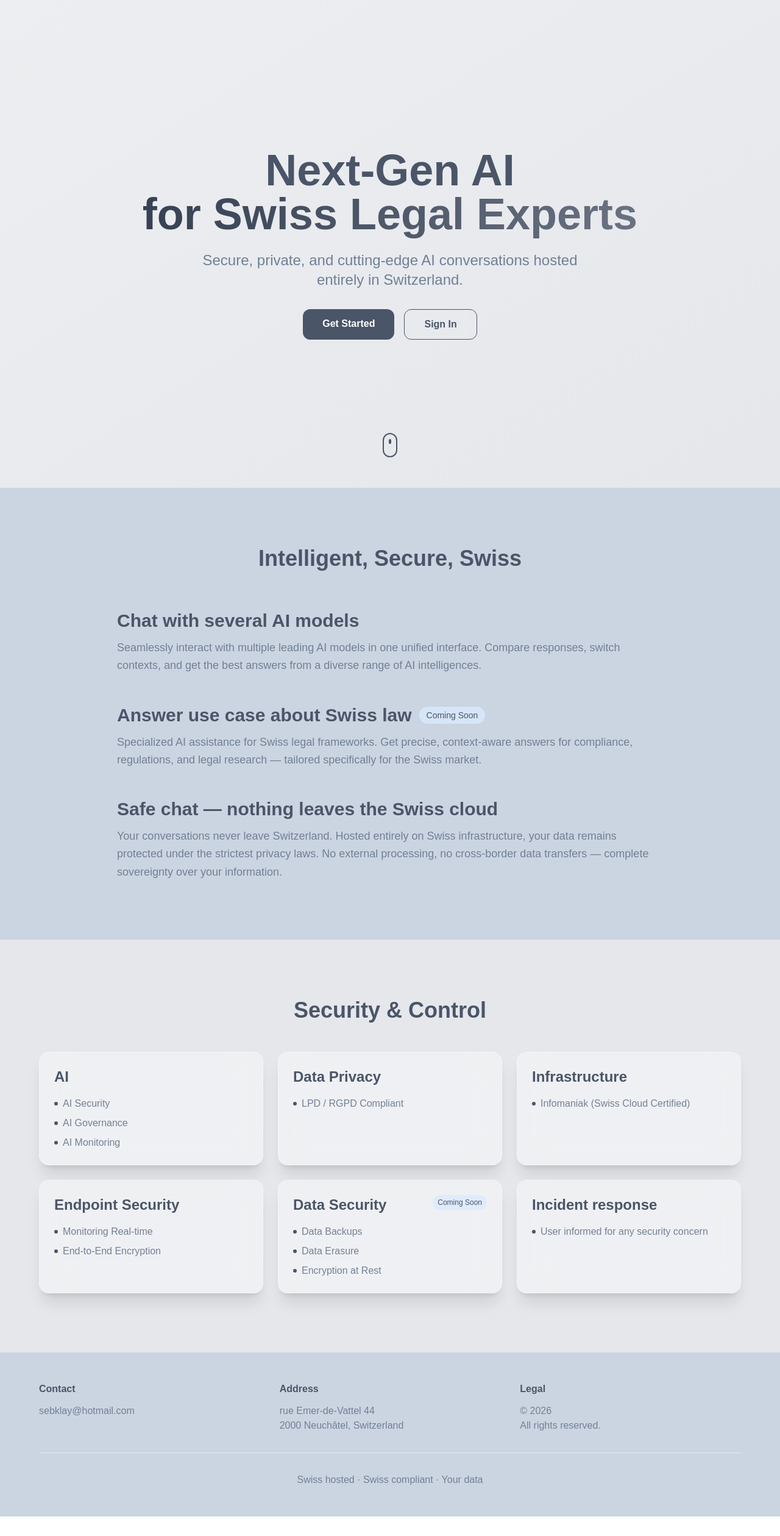
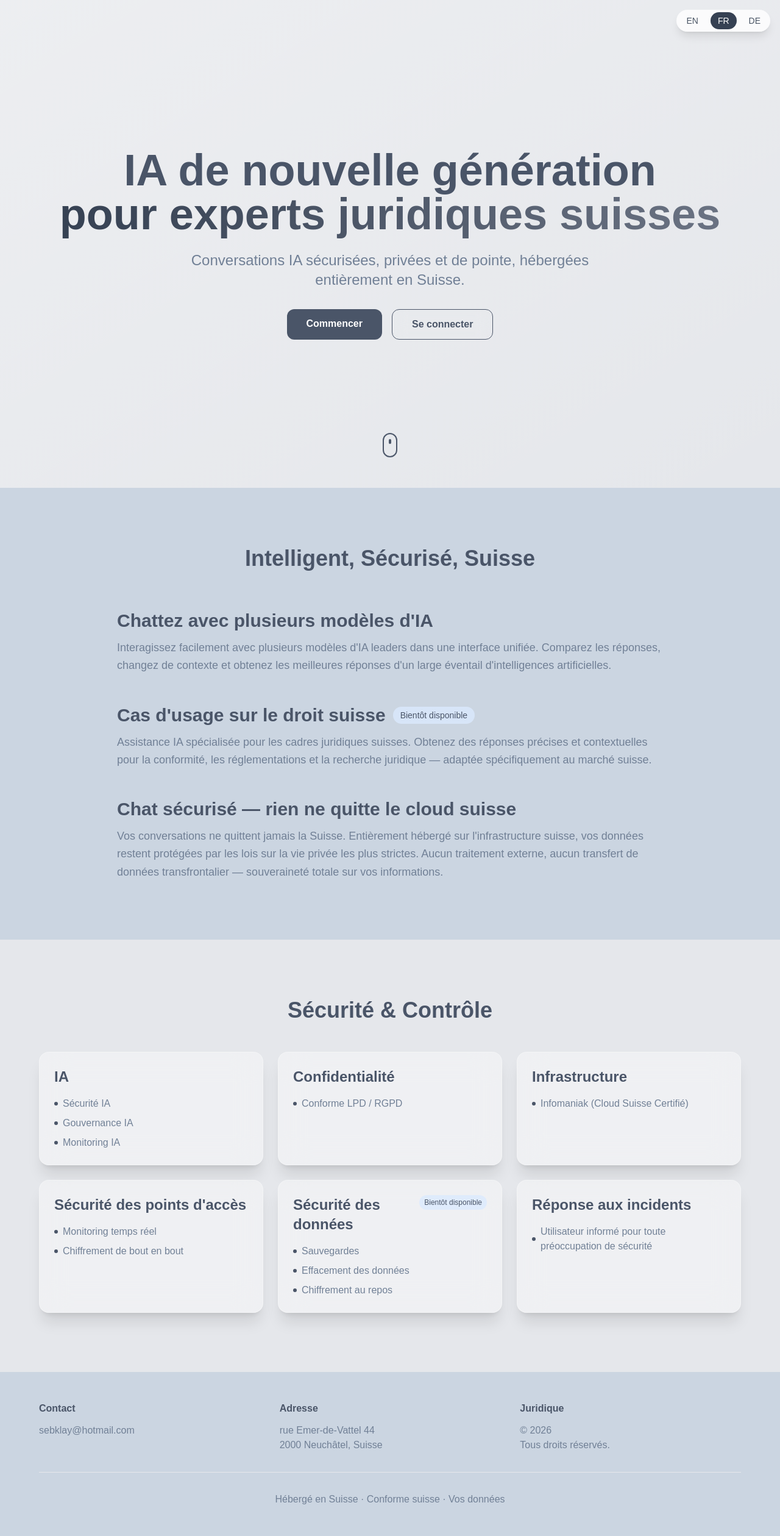
Before and after one commit to Seb-klay/a-lex-presentation, a Next.js app: page / in a window 1280 px wide. Shown: the whole page at 61% size. Before the commit the page ends 2487 px from the top, so only its background shows below. Built offline with nearby package versions, Linux system fonts and the light colour scheme.

Commit message:
updated in 3 languages

```diff
--- a/app/page.tsx
+++ b/app/page.tsx
@@ -1,10 +1,207 @@
 "use client";
 
-import { useEffect, useRef } from "react";
+import { useEffect, useRef, useState } from "react";
 import Link from "next/link";
 
+// Translations
+const translations = {
+  fr: {
+    hero: {
+      title1: "IA de nouvelle génération",
+      title2: "pour experts juridiques suisses",
+      description: "Conversations IA sécurisées, privées et de pointe, hébergées entièrement en Suisse.",
+      getStarted: "Commencer",
+      login: "Se connecter"
+    },
+    quickIntro: {
+      title: "Intelligent, Sécurisé, Suisse",
+      feature1: {
+        title: "Chattez avec plusieurs modèles d'IA",
+        description: "Interagissez facilement avec plusieurs modèles d'IA leaders dans une interface unifiée. Comparez les réponses, changez de contexte et obtenez les meilleures réponses d'un large éventail d'intelligences artificielles."
+      },
+      feature2: {
+        title: "Cas d'usage sur le droit suisse",
+        description: "Assistance IA spécialisée pour les cadres juridiques suisses. Obtenez des réponses précises et contextuelles pour la conformité, les réglementations et la recherche juridique — adaptée spécifiquement au marché suisse.",
+        badge: "Bientôt disponible"
+      },
+      feature3: {
+        title: "Chat sécurisé — rien ne quitte le cloud suisse",
+        description: "Vos conversations ne quittent jamais la Suisse. Entièrement hébergé sur l'infrastructure suisse, vos données restent protégées par les lois sur la vie privée les plus strictes. Aucun traitement externe, aucun transfert de données transfrontalier — souveraineté totale sur vos informations."
+      }
+    },
+    features: {
+      title: "Sécurité & Contrôle",
+      ai: {
+        title: "IA",
+        items: ["Sécurité IA", "Gouvernance IA", "Monitoring IA"]
+      },
+      dataPrivacy: {
+        title: "Confidentialité",
+        items: ["Conforme LPD / RGPD"]
+      },
+      infrastructure: {
+        title: "Infrastructure",
+        items: ["Infomaniak (Cloud Suisse Certifié)"]
+      },
+      endpointSecurity: {
+        title: "Sécurité des points d'accès",
+        items: ["Monitoring temps réel", "Chiffrement de bout en bout"]
+      },
+      dataSecurity: {
+        title: "Sécurité des données",
+        items: ["Sauvegardes", "Effacement des données", "Chiffrement au repos"],
+        badge: "Bientôt disponible"
+      },
+      incidentResponse: {
+        title: "Réponse aux incidents",
+        items: ["Utilisateur informé pour toute préoccupation de sécurité"]
+      }
+    },
+    footer: {
+      contact: "Contact",
+      email: "sebklay@hotmail.com",
+      address: "Adresse",
+      addressLine1: "rue Emer-de-Vattel 44",
+      addressLine2: "2000 Neuchâtel, Suisse",
+      legal: "Juridique",
+      rights: "Tous droits réservés.",
+      swissLine: "Hébergé en Suisse · Conforme suisse · Vos données"
+    }
+  },
+  en: {
+    hero: {
+      title1: "Next-Gen AI",
+      title2: "for Swiss Legal Experts",
+      description: "Secure, private, and cutting-edge AI conversations hosted entirely in Switzerland.",
+      getStarted: "Get Started",
+      login: "Log in"
+    },
+    quickIntro: {
+      title: "Intelligent, Secure, Swiss",
+      feature1: {
+        title: "Chat with several AI models",
+        description: "Seamlessly interact with multiple leading AI models in one unified interface. Compare responses, switch contexts, and get the best answers from a diverse range of AI intelligences."
+      },
+      feature2: {
+        title: "Answer use case about Swiss law",
+        description: "Specialized AI assistance for Swiss legal frameworks. Get precise, context-aware answers for compliance, regulations, and legal research — tailored specifically for the Swiss market.",
+        badge: "Coming Soon"
+      },
+      feature3: {
+        title: "Safe chat — nothing leaves the Swiss cloud",
+        description: "Your conversations never leave Switzerland. Hosted entirely on Swiss infrastructure, your data remains protected under the strictest privacy laws. No external processing, no cross-border data transfers — complete sovereignty over your information."
+      }
+    },
+    features: {
+      title: "Security & Control",
+      ai: {
+        title: "AI",
+        items: ["AI Security", "AI Governance", "AI Monitoring"]
+      },
+      dataPrivacy: {
+        title: "Data Privacy",
+        items: ["LPD / RGPD Compliant"]
+      },
+      infrastructure: {
+        title: "Infrastructure",
+        items: ["Infomaniak (Swiss Cloud Certified)"]
+      },
+      endpointSecurity: {
+        title: "Endpoint Security",
+        items: ["Monitoring Real-time", "End-to-End Encryption"]
+      },
+      dataSecurity: {
+        title: "Data Security",
+        items: ["Data Backups", "Data Erasure", "Encryption at Rest"],
+        badge: "Coming Soon"
+      },
+      incidentResponse: {
+        title: "Incident response",
+        items: ["User informed for any security concern"]
+      }
+    },
+    footer: {
+      contact: "Contact",
+      email: "sebklay@hotmail.com",
+      address: "Address",
+      addressLine1: "rue Emer-de-Vattel 44",
+      addressLine2: "2000 Neuchâtel, Switzerland",
+      legal: "Legal",
+      rights: "All rights reserved.",
+      swissLine: "Swiss hosted · Swiss compliant · Your data"
+    }
+  },
+  de: {
+    hero: {
+      title1: "Next-Gen KI",
+      title2: "für Schweizer Rechtsexperten",
+      description: "Sichere, private und hochmoderne KI-Gespräche, vollständig in der Schweiz gehostet.",
+      getStarted: "Loslegen",
+      login: "Anmelden"
+    },
+    quickIntro: {
+      title: "Intelligent, Sicher, Schweizerisch",
+      feature1: {
+        title: "Chatten Sie mit mehreren KI-Modellen",
+        description: "Interagieren Sie nahtlos mit mehreren führenden KI-Modellen in einer einheitlichen Oberfläche. Vergleichen Sie Antworten, wechseln Sie Kontexte und erhalten Sie die besten Antworten von einer vielfältigen Palette von KI-Intelligenzen."
+      },
+      feature2: {
+        title: "Anwendungsfall für Schweizer Recht",
+        description: "Spezialisierte KI-Unterstützung für schweizerische Rechtsrahmen. Erhalten Sie präzise, kontextbewusste Antworten für Compliance, Vorschriften und Rechtsrecherche — speziell auf den Schweizer Markt zugeschnitten.",
+        badge: "Demnächst verfügbar"
+      },
+      feature3: {
+        title: "Sicherer Chat — nichts verlässt die Schweizer Cloud",
+        description: "Ihre Gespräche verlassen nie die Schweiz. Vollständig auf Schweizer Infrastruktur gehostet, bleiben Ihre Daten nach den strengsten Datenschutzgesetzen geschützt. Keine externe Verarbeitung, keine grenzüberschreitenden Datenübertragungen — vollständige Souveränität über Ihre Informationen."
+      }
+    },
+    features: {
+      title: "Sicherheit & Kontrolle",
+      ai: {
+        title: "KI",
+        items: ["KI-Sicherheit", "KI-Governance", "KI-Überwachung"]
+      },
+      dataPrivacy: {
+        title: "Datenschutz",
+        items: ["DSGVO / BÜNDNIS Konform"]
+      },
+      infrastructure: {
+        title: "Infrastruktur",
+        items: ["Infomaniak (Schweizer Cloud zertifiziert)"]
+      },
+      endpointSecurity: {
+        title: "Endpunktsicherheit",
+        items: ["Echtzeit-Überwachung", "Ende-zu-Ende-Verschlüsselung"]
+      },
+      dataSecurity: {
+        title: "Datensicherheit",
+        items: ["Datensicherungen", "Datenlöschung", "Verschlüsselung im Ruhezustand"],
+        badge: "Demnächst verfügbar"
+      },
+      incidentResponse: {
+        title: "Vorfallreaktion",
+        items: ["Benutzer wird bei Sicherheitsbedenken informiert"]
+      }
+    },
+    footer: {
+      contact: "Kontakt",
+      email: "sebklay@hotmail.com",
+      address: "Adresse",
+      addressLine1: "rue Emer-de-Vattel 44",
+      addressLine2: "2000 Neuchâtel, Schweiz",
+      legal: "Rechtliches",
+      rights: "Alle Rechte vorbehalten.",
+      swissLine: "Schweizer gehostet · Schweizer konform · Ihre Daten"
+    }
+  }
+};
+
+type Language =  "fr" | "en" | "de";
+
 export default function Home() {
+  const [language, setLanguage] = useState<Language>("fr");
   const observerRef = useRef<IntersectionObserver | null>(null);
+  const t = translations[language];
 
   useEffect(() => {
     observerRef.current = new IntersectionObserver(
@@ -25,10 +222,48 @@ export default function Home() {
       elements.forEach((el) => observerRef.current?.unobserve(el));
       observerRef.current?.disconnect();
     };
-  }, []);
+  }, [language]); // Re-run when language changes to re-animate
+
+  const changeLanguage = (lang: Language) => {
+    setLanguage(lang);
+  };
 
   return (
     <div className="min-h-screen" style={{ backgroundColor: "#e5e7eb" }}>
+      {/* Language Switcher */}
+      <div className="fixed top-4 right-4 z-50 flex gap-2 bg-white/80 backdrop-blur-md rounded-full p-1 shadow-lg">
+        <button
+          onClick={() => changeLanguage("en")}
+          className={`px-3 py-1 rounded-full text-sm font-medium transition-all duration-200 ${
+            language === "en"
+              ? "bg-gray-700 text-white"
+              : "text-gray-600 hover:bg-gray-200"
+          }`}
+        >
+          EN
+        </button>
+        <button
+          onClick={() => changeLanguage("fr")}
+          className={`px-3 py-1 rounded-full text-sm font-medium transition-all duration-200 ${
+            language === "fr"
+              ? "bg-gray-700 text-white"
+              : "text-gray-600 hover:bg-gray-200"
+          }`}
+        >
+          FR
+        </button>
+        <button
+          onClick={() => changeLanguage("de")}
+          className={`px-3 py-1 rounded-full text-sm font-medium transition-all duration-200 ${
+            language === "de"
+              ? "bg-gray-700 text-white"
+              : "text-gray-600 hover:bg-gray-200"
+          }`}
+        >
+          DE
+        </button>
+      </div>
+
       {/* Hero Section */}
       <section className="relative min-h-screen flex items-center justify-center overflow-hidden px-4">
         <div className="absolute inset-0 bg-linear-to-br from-white/30 to-transparent pointer-events-none" />
@@ -37,17 +272,16 @@ export default function Home() {
             className="text-5xl md:text-7xl font-bold mb-6"
             style={{ color: "#4a5568" }}
           >
-            Next-Gen AI <br />
+            {t.hero.title1} <br />
             <span className="bg-clip-text text-transparent bg-linear-to-r from-gray-700 to-gray-500">
-              for Swiss Legal Experts
+              {t.hero.title2}
             </span>
           </h1>
           <p
             className="text-xl md:text-2xl mb-8 max-w-2xl mx-auto"
             style={{ color: "#718096" }}
           >
-            Secure, private, and cutting-edge AI conversations hosted entirely
-            in Switzerland.
+            {t.hero.description}
           </p>
           <div className="flex flex-col sm:flex-row gap-4 justify-center">
             <Link
@@ -55,14 +289,14 @@ export default function Home() {
               className="px-8 py-3 rounded-xl font-semibold transition-all duration-300 hover:scale-105"
               style={{ backgroundColor: "#4a5568", color: "white" }}
             >
-              Get Started
+              {t.hero.getStarted}
             </Link>
             <Link
-              href="https://chat.a-lex.app/signin"
+              href="https://chat.a-lex.app/login"
               className="px-8 py-3 rounded-xl font-semibold transition-all duration-300 backdrop-blur-md border hover:bg-white/20"
               style={{ borderColor: "#4a5568", color: "#4a5568" }}
             >
-              Sign In
+              {t.hero.login}
             </Link>
           </div>
         </div>
@@ -79,24 +313,24 @@ export default function Home() {
         </div>
       </section>
 
-      {/* Quick Intro Section - Progressive List Layout */}
+      {/* Quick Intro Section */}
       <section className="py-24 px-4" style={{ backgroundColor: "#cbd5e1" }}>
         <div className="max-w-4xl mx-auto">
           <h2
             className="text-3xl md:text-4xl font-bold text-center mb-16 animate-on-scroll"
             style={{ color: "#4a5568" }}
           >
-            Intelligent, Secure, Swiss
+            {t.quickIntro.title}
           </h2>
           <div className="space-y-12">
-            {/* Item 1 - Multi-Model AI Chat */}
+            {/* Item 1 */}
             <div>
               <div className="overflow-hidden">
                 <h3
                   className="text-2xl md:text-3xl font-bold mb-3 animate-on-scroll"
                   style={{ color: "#4a5568" }}
                 >
-                  Chat with several AI models
+                  {t.quickIntro.feature1.title}
                 </h3>
               </div>
               <div className="overflow-hidden">
@@ -104,21 +338,19 @@ export default function Home() {
                   className="text-lg leading-relaxed animate-on-scroll"
                   style={{ color: "#718096" }}
                 >
-                  Seamlessly interact with multiple leading AI models in one
-                  unified interface. Compare responses, switch contexts, and get
-                  the best answers from a diverse range of AI intelligences.
+                  {t.quickIntro.feature1.description}
                 </p>
               </div>
             </div>
 
-            {/* Item 2 - Swiss Law Assistant */}
+            {/* Item 2 */}
             <div>
               <div className="overflow-hidden">
                 <h3
                   className="text-2xl md:text-3xl font-bold mb-3 flex items-center gap-3 flex-wrap animate-on-scroll"
                   style={{ color: "#4a5568" }}
                 >
-                  Answer use case about Swiss law
+                  {t.quickIntro.feature2.title}
                   <span
                     className="text-sm px-3 py-1 rounded-full font-medium"
                     style={{
@@ -126,7 +358,7 @@ export default function Home() {
                       color: "#4a5568",
                     }}
                   >
-                    Coming Soon
+                    {t.quickIntro.feature2.badge}
                   </span>
                 </h3>
               </div>
@@ -135,22 +367,19 @@ export default function Home() {
                   className="text-lg leading-relaxed animate-on-scroll"
                   style={{ color: "#718096" }}
                 >
-                  Specialized AI assistance for Swiss legal frameworks. Get
-                  precise, context-aware answers for compliance, regulations,
-                  and legal research — tailored specifically for the Swiss
-                  market.
+                  {t.quickIntro.feature2.description}
                 </p>
               </div>
             </div>
 
-            {/* Item 3 - Safe Chat */}
+            {/* Item 3 */}
             <div>
               <div className="overflow-hidden">
                 <h3
                   className="text-2xl md:text-3xl font-bold mb-3 animate-on-scroll"
                   style={{ color: "#4a5568" }}
                 >
-                  Safe chat — nothing leaves the Swiss cloud
+                  {t.quickIntro.feature3.title}
                 </h3>
               </div>
               <div className="overflow-hidden">
@@ -158,11 +387,7 @@ export default function Home() {
                   className="text-lg leading-relaxed animate-on-scroll"
                   style={{ color: "#718096" }}
                 >
-                  Your conversations never leave Switzerland. Hosted entirely on
-                  Swiss infrastructure, your data remains protected under the
-                  strictest privacy laws. No external processing, no
-                  cross-border data transfers — complete sovereignty over your
-                  information.
+                  {t.quickIntro.feature3.description}
                 </p>
               </div>
             </div>
@@ -177,44 +402,38 @@ export default function Home() {
             className="text-3xl md:text-4xl font-bold text-center mb-12 animate-on-scroll"
             style={{ color: "#4a5568" }}
           >
-            Security & Control
+            {t.features.title}
           </h2>
           <div className="grid md:grid-cols-2 lg:grid-cols-3 gap-6">
-            {/* AI */}
             <FeatureCard
-              title="AI"
-              items={["AI Security", "AI Governance", "AI Monitoring"]}
+              title={t.features.ai.title}
+              items={t.features.ai.items}
               delay={0}
             />
-            {/* Data Privacy */}
             <FeatureCard
-              title="Data Privacy"
-              items={["LPD / RGPD Compliant"]}
+              title={t.features.dataPrivacy.title}
+              items={t.features.dataPrivacy.items}
               delay={1}
             />
-            {/* Infrastructure */}
             <FeatureCard
-              title="Infrastructure"
-              items={["Infomaniak (Swiss Cloud Certified)"]}
+              title={t.features.infrastructure.title}
+              items={t.features.infrastructure.items}
               delay={2}
             />
-            {/* Endpoint Security */}
             <FeatureCard
-              title="Endpoint Security"
-              items={["Monitoring Real-time", "End-to-End Encryption"]}
+              title={t.features.endpointSecurity.title}
+              items={t.features.endpointSecurity.items}
               delay={3}
             />
-            {/* Data Security */}
             <FeatureCard
-              title="Data Security"
-              items={["Data Backups", "Data Erasure", "Encryption at Rest"]}
+              title={t.features.dataSecurity.title}
+              items={t.features.dataSecurity.items}
               delay={4}
-              badge="Coming Soon"
+              badge={t.features.dataSecurity.badge}
             />
-            {/* Placeholder for visual balance */}
             <FeatureCard
-              title="Incident response"
-              items={["User informed for any security concern"]}
+              title={t.features.incidentResponse.title}
+              items={t.features.incidentResponse.items}
               delay={5}
             />
           </div>
@@ -229,28 +448,28 @@ export default function Home() {
         <div className="max-w-6xl mx-auto grid md:grid-cols-3 gap-8 text-center md:text-left">
           <div>
             <h4 className="font-bold mb-3" style={{ color: "#4a5568" }}>
-              Contact
+              {t.footer.contact}
             </h4>
-            <p style={{ color: "#718096" }}>sebklay@hotmail.com</p>
+            <p style={{ color: "#718096" }}>{t.footer.email}</p>
           </div>
           <div>
             <h4 className="font-bold mb-3" style={{ color: "#4a5568" }}>
-              Address
+              {t.footer.address}
             </h4>
             <p style={{ color: "#718096" }}>
-              rue Emer-de-Vattel 44
+              {t.footer.addressLine1}
               <br />
-              2000 Neuchâtel, Switzerland
+              {t.footer.addressLine2}
             </p>
           </div>
           <div>
             <h4 className="font-bold mb-3" style={{ color: "#4a5568" }}>
-              Legal
+              {t.footer.legal}
             </h4>
             <p style={{ color: "#718096" }}>
               © {new Date().getFullYear()}
               <br />
-              All rights reserved.
+              {t.footer.rights}
             </p>
           </div>
         </div>
@@ -259,7 +478,7 @@ export default function Home() {
           style={{ borderColor: "#e5e7eb" }}
         >
           <p style={{ color: "#718096" }}>
-            Swiss hosted · Swiss compliant · Your data
+            {t.footer.swissLine}
           </p>
         </div>
       </footer>
@@ -276,7 +495,6 @@ export default function Home() {
           opacity: 1;
           transform: translateX(0);
         }
-        /* Alternate direction for even children inside grids for more dynamic effect */
         .grid .animate-on-scroll:nth-child(even) {
           transform: translateX(30px);
         }
@@ -310,7 +528,7 @@ function FeatureCard({
         </h3>
         {badge && (
           <span
-            className="text-xs px-2 py-1 rounded-full"
+            className="text-xs px-2 py-1 rounded-full whitespace-nowrap ml-2"
             style={{
               backgroundColor: "rgba(219, 234, 254, 0.8)",
               color: "#4a5568",
@@ -328,7 +546,7 @@ function FeatureCard({
             style={{ color: "#718096" }}
           >
             <span
-              className="w-1.5 h-1.5 rounded-full"
+              className="w-1.5 h-1.5 rounded-full flex-shrink-0"
               style={{ backgroundColor: "#4a5568" }}
             />
             {item}
```
